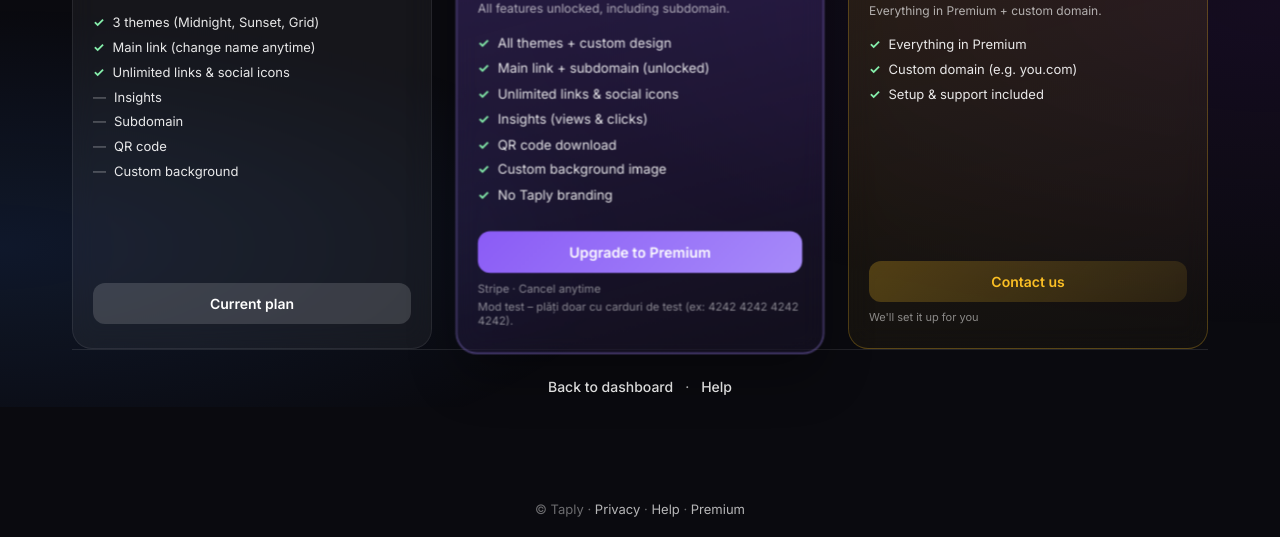
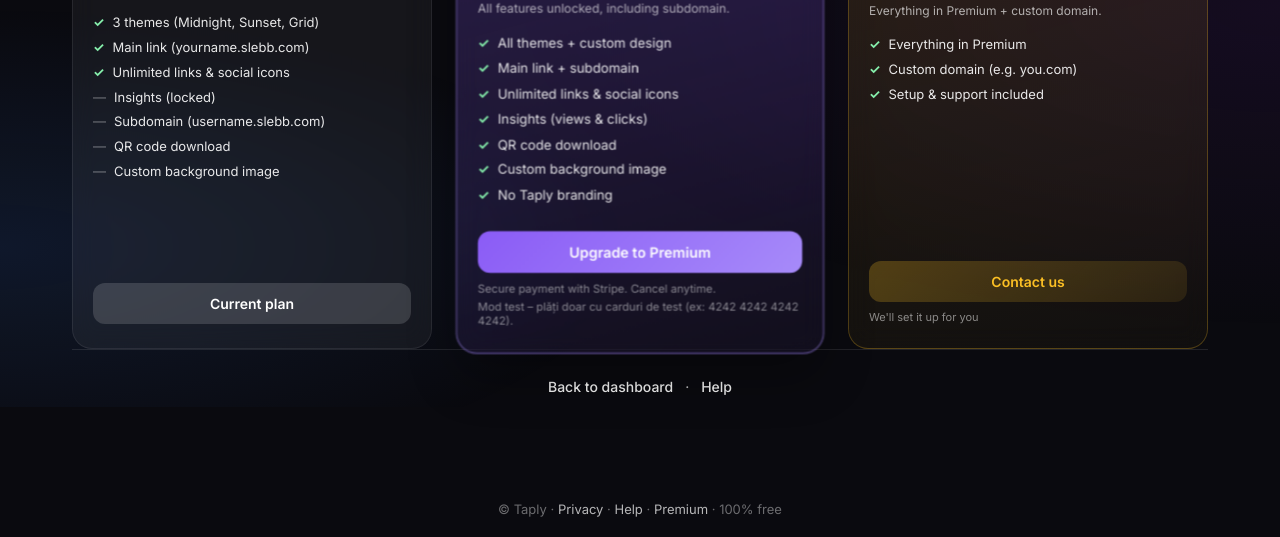
Before and after one commit to bcataa/Taply-, a website: page premium.html in a window 1280 px wide. Shown: the part 393-930 px from the top of the page. Drawn offline with nearby package versions, Linux system fonts and the light colour scheme.

Commit message:
Premium page: PLANS badge, Free/Premium/Pro copy like reference (slebb.com, RECOMMENDED, Stripe text)
Made-with: Cursor

```diff
--- a/premium.html
+++ b/premium.html
@@ -25,7 +25,7 @@
 
     <main class="login-main premium-main">
       <div class="premium-intro">
-        <div class="premium-intro-badge">Plans</div>
+        <div class="premium-intro-badge">PLANS</div>
         <h1 class="premium-intro-title">Choose your plan</h1>
         <p class="premium-intro-sub">Start free. Upgrade when you need more.</p>
       </div>
@@ -34,30 +34,30 @@
         <div class="premium-card premium-card--free">
           <div class="premium-card-header">
             <h2 class="premium-card-title">Free</h2>
-            <p class="premium-card-price"><span class="premium-price-amount">0</span> €<span class="premium-price-period">/month</span></p>
+            <p class="premium-card-price"><span class="premium-price-amount">0</span>€<span class="premium-price-period">/month</span></p>
           </div>
           <ul class="premium-features">
             <li><span class="premium-check">✓</span> 3 themes (Midnight, Sunset, Grid)</li>
-            <li><span class="premium-check">✓</span> Main link (change name anytime)</li>
+            <li><span class="premium-check">✓</span> Main link (yourname.slebb.com)</li>
             <li><span class="premium-check">✓</span> Unlimited links & social icons</li>
-            <li><span class="premium-muted">—</span> Insights</li>
-            <li><span class="premium-muted">—</span> Subdomain</li>
-            <li><span class="premium-muted">—</span> QR code</li>
-            <li><span class="premium-muted">—</span> Custom background</li>
+            <li><span class="premium-muted">—</span> Insights (locked)</li>
+            <li><span class="premium-muted">—</span> Subdomain (username.slebb.com)</li>
+            <li><span class="premium-muted">—</span> QR code download</li>
+            <li><span class="premium-muted">—</span> Custom background image</li>
           </ul>
           <a href="/dashboard" class="premium-cta premium-cta--secondary">Current plan</a>
         </div>
 
         <div class="premium-card premium-card--premium premium-card--highlight">
-          <div class="premium-card-badge">Recommended</div>
+          <div class="premium-card-badge">RECOMMENDED</div>
           <div class="premium-card-header">
             <h2 class="premium-card-title">Premium</h2>
-            <p class="premium-card-price"><span class="premium-price-amount">4</span> €<span class="premium-price-period">/month</span></p>
+            <p class="premium-card-price"><span class="premium-price-amount">4</span>€<span class="premium-price-period">/month</span></p>
             <p class="premium-card-sub">All features unlocked, including subdomain.</p>
           </div>
           <ul class="premium-features">
             <li><span class="premium-check">✓</span> All themes + custom design</li>
-            <li><span class="premium-check">✓</span> Main link + subdomain (unlocked)</li>
+            <li><span class="premium-check">✓</span> Main link + subdomain</li>
             <li><span class="premium-check">✓</span> Unlimited links & social icons</li>
             <li><span class="premium-check">✓</span> Insights (views & clicks)</li>
             <li><span class="premium-check">✓</span> QR code download</li>
@@ -65,15 +65,15 @@
             <li><span class="premium-check">✓</span> No Taply branding</li>
           </ul>
           <button type="button" class="premium-cta premium-cta--primary" id="premiumUpgradeBtn">Upgrade to Premium</button>
-          <p class="premium-cta-hint">Stripe · Cancel anytime</p>
+          <p class="premium-cta-hint">Secure payment with Stripe. Cancel anytime.</p>
           <p class="premium-cta-hint" style="margin-top: 4px;">Mod test – plăți doar cu carduri de test (ex: 4242 4242 4242 4242).</p>
         </div>
 
         <div class="premium-card premium-card--pro">
-          <div class="premium-card-badge premium-card-badge--pro">Pro</div>
+          <div class="premium-card-badge premium-card-badge--pro">PRO</div>
           <div class="premium-card-header">
             <h2 class="premium-card-title">Pro</h2>
-            <p class="premium-card-price"><span class="premium-price-amount">9</span> €<span class="premium-price-period">/month</span></p>
+            <p class="premium-card-price"><span class="premium-price-amount">9</span>€<span class="premium-price-period">/month</span></p>
             <p class="premium-card-sub">Everything in Premium + custom domain.</p>
           </div>
           <ul class="premium-features">
@@ -92,7 +92,7 @@
     </main>
 
     <footer class="login-page-footer">
-      <p>© Taply · <a href="/privacy">Privacy</a> · <a href="/help">Help</a> · <a href="/premium">Premium</a></p>
+      <p>© Taply · <a href="/privacy">Privacy</a> · <a href="/help">Help</a> · <a href="/premium">Premium</a> · 100% free</p>
     </footer>
 
     <script>
```
